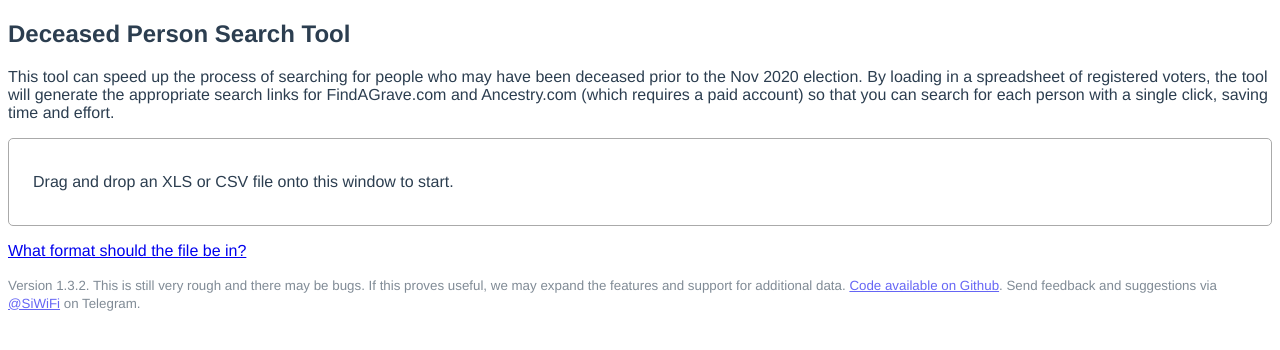
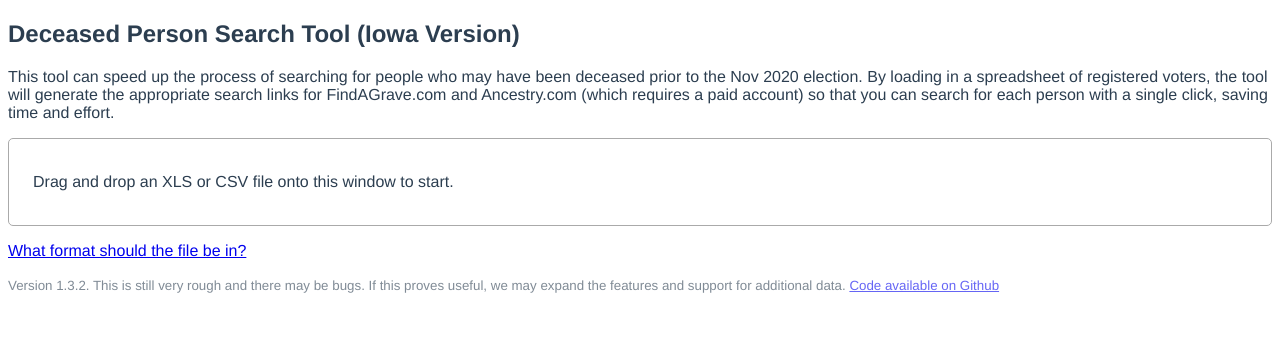
Before and after one commit to jessenieboer/deceased-scanning-tool, a Vue app: page / in a window 1280 px wide. Shown: the top 350 px of the page. Built offline with nearby package versions, Linux system fonts and the light colour scheme.

Commit message:
Change ancestry search criteria to use Iowa instead of Missouri

```diff
--- a/src/components/DeceasedSearch.vue
+++ b/src/components/DeceasedSearch.vue
@@ -4,7 +4,7 @@
 
       <div v-if="data" style="float: right; font-size: 85%"><em>When ready, drag another file here or <a href="" @click.prevent="data=null">reset all data</a></em></div>
 
-      <h2>Deceased Person Search Tool</h2>
+      <h2>Deceased Person Search Tool (Iowa Version)</h2>
 
       <script type="application/javascript" src="https://cdn.jsdelivr.net/npm/xlsx@0.17.3/dist/xlsx.full.min.js"></script>
 
@@ -177,7 +177,7 @@
           Max of {{ filters.maximumRecords }} records shown here. <a href="#" @click.prevent="filters.maximumRecords += 1000">Show more</a>.
       </div>
 
-      <p class="muted"><small>Version {{ VERSION }}. This is still very rough and there may be bugs. If this proves useful, we may expand the features and support for additional data. <a href="https://github.com/SiResearch/deceased-scanning-tool/" target="_blank">Code available on Github</a>. Send feedback and suggestions via <a href="https://t.me/SiWiFi" target="_blank">@SiWiFi</a> on Telegram.</small></p>
+      <p class="muted"><small>Version {{ VERSION }}. This is still very rough and there may be bugs. If this proves useful, we may expand the features and support for additional data. <a href="https://github.com/jessenieboer/deceased-scanning-tool/" target="_blank">Code available on Github</a></small></p>
 
     </div>
 
@@ -323,7 +323,7 @@ export default {
       encodeURI(item['Last Name']) +
       '&event=_' +
       // 'columbia-boone-'
-      'missouri-usa' +
+      'iowa-usa' +
       '&birth=' + this.birthYear(item) +
       '&birth_x=0-0-0&name_x=1_1';
     },
```
Also changed, not shown: 3 other files (tests, documents, lock files or other folders).
